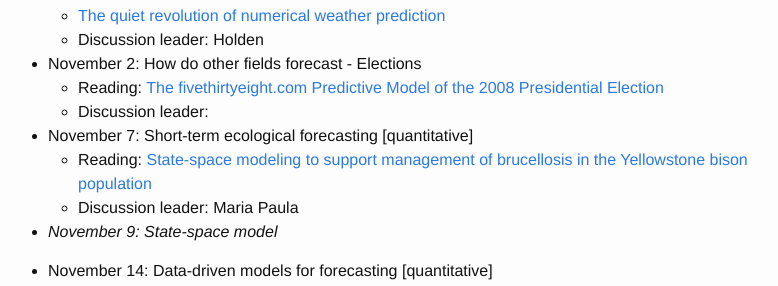
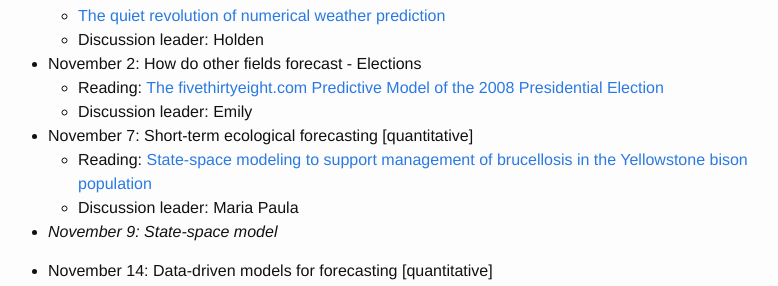
Before and after one commit to weecology/forecasting-dynamics-course, a Jekyll site: the page built from schedule.md, in a window 1280 px wide and 900 px high, scrolled down 1626 px. Shown: the part 157-443 px from the top of the window, without its empty margins (252-1030 px from the left). Built offline with Jekyll 4.4.1, drawn with Linux system fonts in a browser that asks for light colours.

Commit message:
Update schedule.md

```diff
--- a/schedule.md
+++ b/schedule.md
@@ -88,7 +88,7 @@ Activity days when laptops are required are noted in italics. Discussion leaders
 * November 2: How do other fields forecast - Elections
     * Reading:
 [The fivethirtyeight.com Predictive Model of the 2008 Presidential Election](https://www.causeweb.org/cause/archive/stats/STATS_50.pdf)
-    * Discussion leader:
+    * Discussion leader: Emily
 
 * November 7:     Short-term ecological forecasting [quantitative]
     * Reading: [State-space modeling to support management of brucellosis in the Yellowstone bison population](https://doi.org/10.1890/14-1413.1)
```
